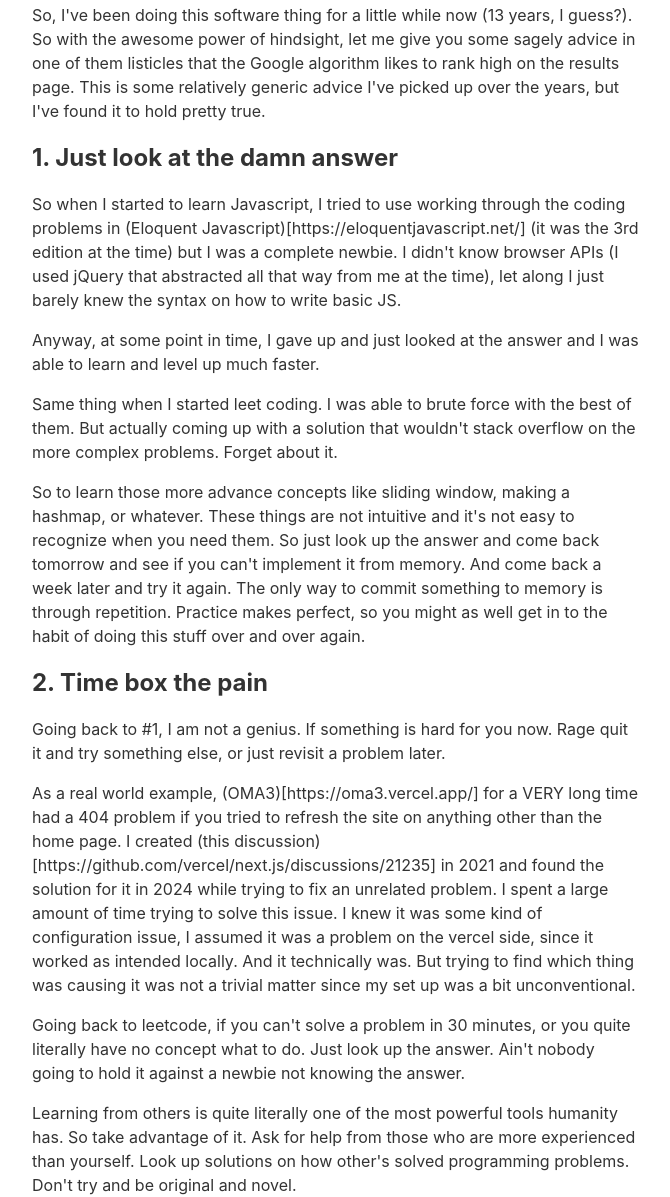
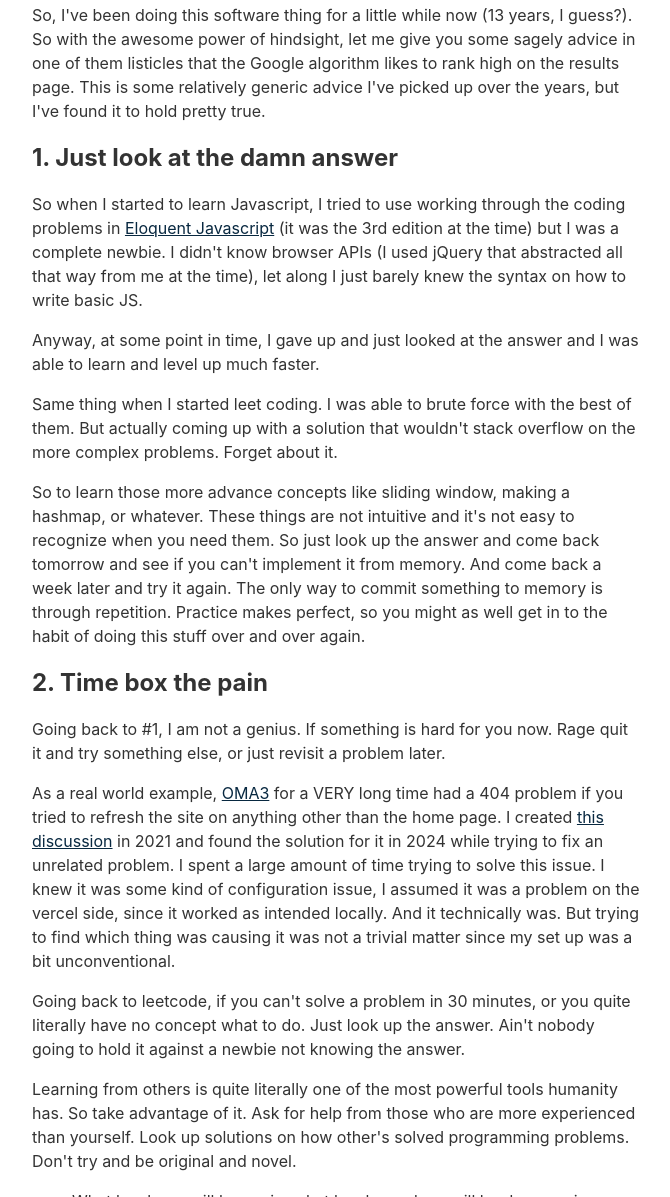
Before and after one commit to dethstrobe/dethblog, an Eleventy site: page content/blog/20250118-10-things-i-wish-i-knew.md in a window 1280 px wide. Shown: the part 297-1494 px from the top of the page, without its empty margins (304-974 px from the left). Built offline with nearby package versions, Linux system fonts and the light colour scheme; Eleventy itself is replaced by a stand-in of ours; files that its build step writes are made by us from their sources; what @zachleat/heading-anchors, zod-validation-error would draw is missing.

Commit message:
fix markdown links

```diff
--- a/content/blog/20250118-10-things-i-wish-i-knew.md
+++ b/content/blog/20250118-10-things-i-wish-i-knew.md
@@ -9,7 +9,7 @@ Full disclosure: this is not actually good advice that'd have helped me that muc
 So, I've been doing this software thing for a little while now (13 years, I guess?). So with the awesome power of hindsight, let me give you some sagely advice in one of them listicles that the Google algorithm likes to rank high on the results page. This is some relatively generic advice I've picked up over the years, but I've found it to hold pretty true.
 
 ## 1. Just look at the damn answer
-So when I started to learn Javascript, I tried to use working through the coding problems in (Eloquent Javascript)[https://eloquentjavascript.net/] (it was the 3rd edition at the time) but I was a complete newbie. I didn't know browser APIs (I used jQuery that abstracted all that way from me at the time), let along I just barely knew the syntax on how to write basic JS.
+So when I started to learn Javascript, I tried to use working through the coding problems in [Eloquent Javascript](https://eloquentjavascript.net/) (it was the 3rd edition at the time) but I was a complete newbie. I didn't know browser APIs (I used jQuery that abstracted all that way from me at the time), let along I just barely knew the syntax on how to write basic JS.
 
 Anyway, at some point in time, I gave up and just looked at the answer and I was able to learn and level up much faster.
 
@@ -19,7 +19,7 @@ So to learn those more advance concepts like sliding window, making a hashmap, o
 ## 2. Time box the pain
 Going back to #1, I am not a genius. If something is hard for you now. Rage quit it and try something else, or just revisit a problem later.
 
-As a real world example, (OMA3)[https://oma3.vercel.app/] for a VERY long time had a 404 problem if you tried to refresh the site on anything other than the home page. I created (this discussion)[https://github.com/vercel/next.js/discussions/21235] in 2021 and found the solution for it in 2024 while trying to fix an unrelated problem. I spent a large amount of time trying to solve this issue. I knew it was some kind of configuration issue, I assumed it was a problem on the vercel side, since it worked as intended locally. And it technically was. But trying to find which thing was causing it was not a trivial matter since my set up was a bit unconventional.
+As a real world example, [OMA3](https://oma3.vercel.app/) for a VERY long time had a 404 problem if you tried to refresh the site on anything other than the home page. I created [this discussion](https://github.com/vercel/next.js/discussions/21235) in 2021 and found the solution for it in 2024 while trying to fix an unrelated problem. I spent a large amount of time trying to solve this issue. I knew it was some kind of configuration issue, I assumed it was a problem on the vercel side, since it worked as intended locally. And it technically was. But trying to find which thing was causing it was not a trivial matter since my set up was a bit unconventional.
 
 Going back to leetcode, if you can't solve a problem in 30 minutes, or you quite literally have no concept what to do. Just look up the answer. Ain't nobody going to hold it against a newbie not knowing the answer.
 
```
